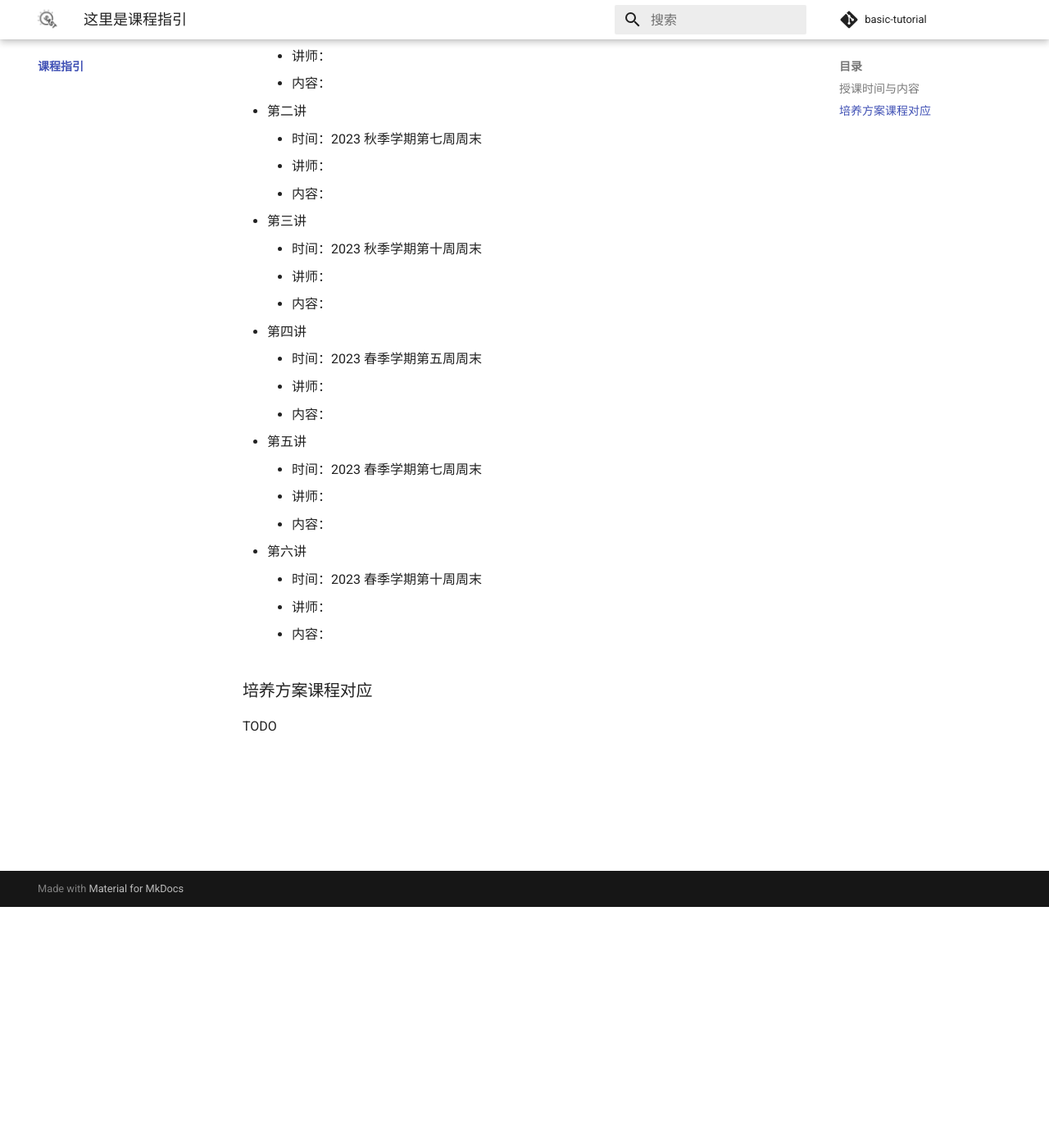
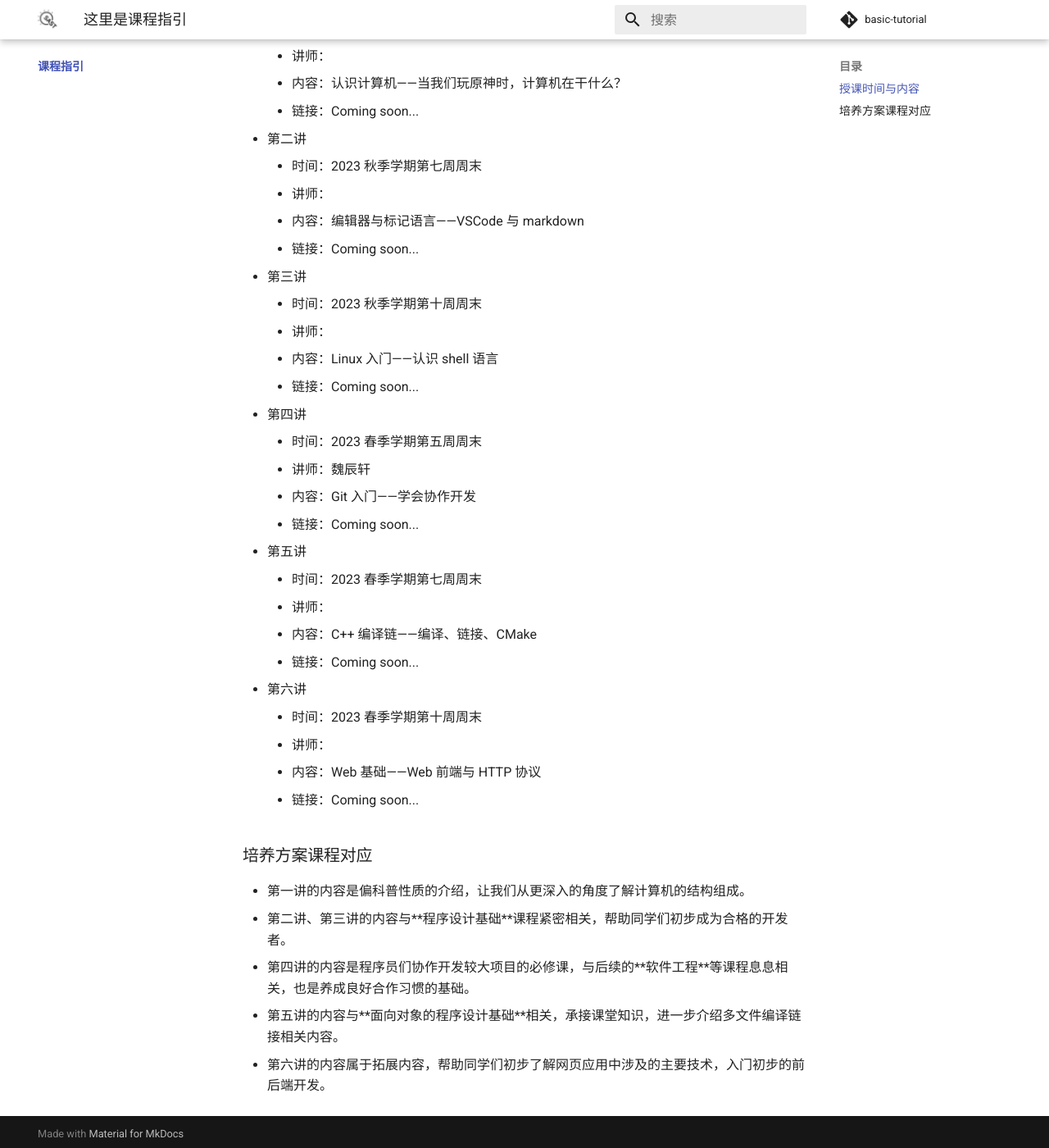
Before and after one commit to ChenMohan1010/basic-tutorial, an MkDocs documentation site: the page built from docs/courses/index.md, in a window 1280 px wide and 1400 px high, scrolled down 294 px. Shown: the whole window at 82% size. Built offline with MkDocs 1.6.1 and Material for MkDocs 9.7.7, drawn with Linux system fonts in a browser that asks for light colours; comment, search, counter and statistics services are not loaded.

Commit message:
add course content(1st version)

```diff
--- a/docs/courses/index.md
+++ b/docs/courses/index.md
@@ -6,37 +6,47 @@
 
     * 时间：2023 秋季学期第五周周末
     * 讲师：
-    * 内容：
+    * 内容：认识计算机——当我们玩原神时，计算机在干什么？
+    * 链接：Coming soon...
 
 * 第二讲
 
     * 时间：2023 秋季学期第七周周末
     * 讲师：
-    * 内容：
+    * 内容：编辑器与标记语言——VSCode 与 markdown
+    * 链接：Coming soon...
 
 * 第三讲
 
     * 时间：2023 秋季学期第十周周末
     * 讲师：
-    * 内容：
+    * 内容：Linux 入门——认识 shell 语言
+    * 链接：Coming soon...
 
 * 第四讲
 
     * 时间：2023 春季学期第五周周末
-    * 讲师：
-    * 内容：
+    * 讲师：魏辰轩
+    * 内容：Git 入门——学会协作开发
+    * 链接：Coming soon...
 
 * 第五讲
 
     * 时间：2023 春季学期第七周周末
     * 讲师：
-    * 内容：
+    * 内容：C++ 编译链——编译、链接、CMake
+    * 链接：Coming soon...
 
 * 第六讲
 
     * 时间：2023 春季学期第十周周末
     * 讲师：
-    * 内容：
+    * 内容：Web 基础——Web 前端与 HTTP 协议
+    * 链接：Coming soon...
 
 ### 培养方案课程对应
-TODO
+- 第一讲的内容是偏科普性质的介绍，让我们从更深入的角度了解计算机的结构组成。
+- 第二讲、第三讲的内容与**程序设计基础**课程紧密相关，帮助同学们初步成为合格的开发者。
+- 第四讲的内容是程序员们协作开发较大项目的必修课，与后续的**软件工程**等课程息息相关，也是养成良好合作习惯的基础。
+- 第五讲的内容与**面向对象的程序设计基础**相关，承接课堂知识，进一步介绍多文件编译链接相关内容。
+- 第六讲的内容属于拓展内容，帮助同学们初步了解网页应用中涉及的主要技术，入门初步的前后端开发。
```
